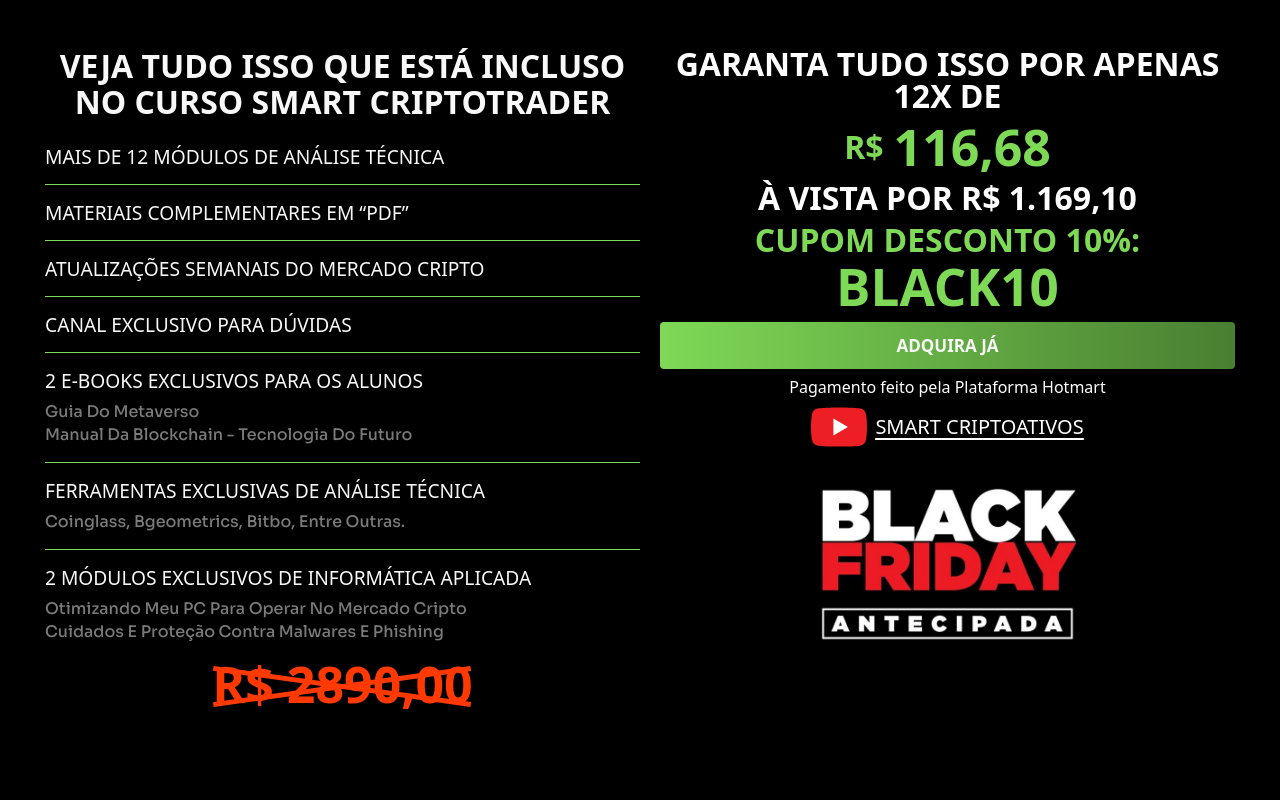
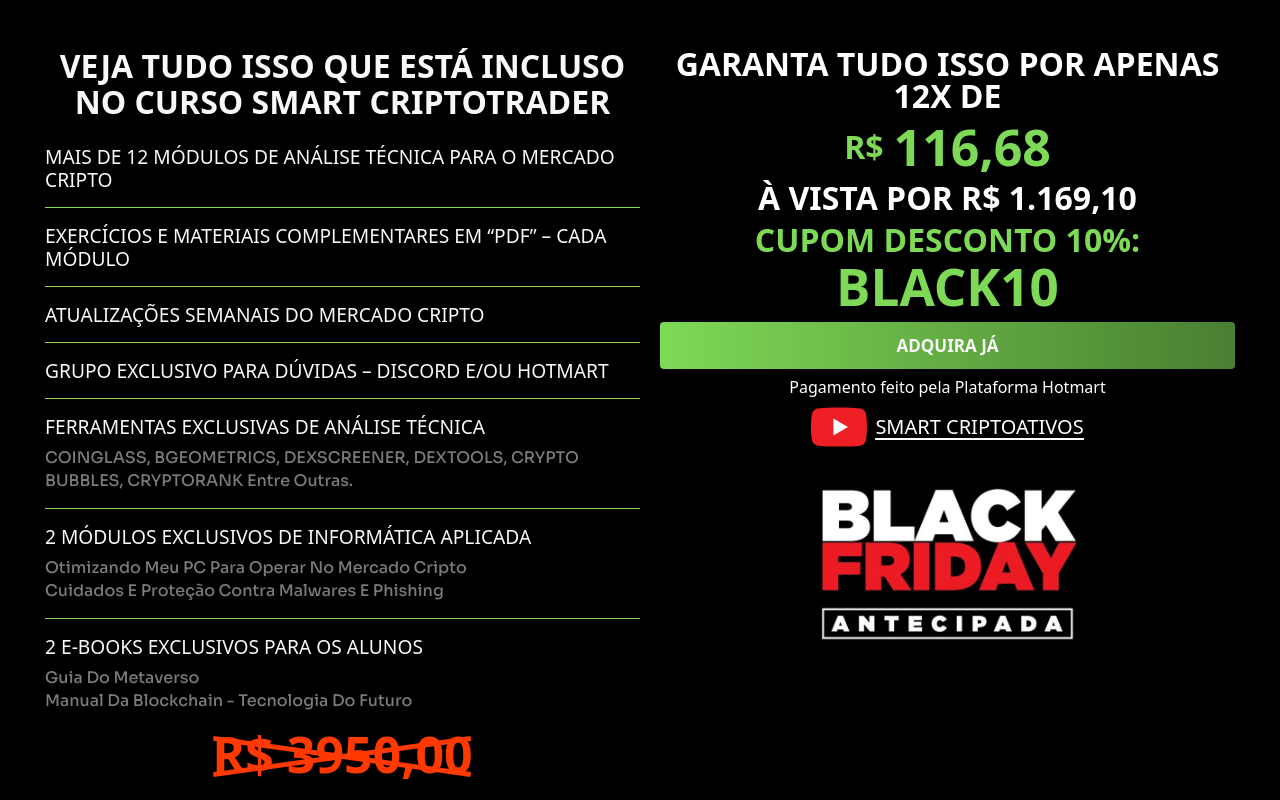
Before and after one commit to WeslleySORDev/smart-criptoativos, a React (Vite) app: page / in a window 1280 px wide. Shown: the part 4720-5520 px from the top of the page. Built offline with nearby package versions, Linux system fonts and the light colour scheme; a web font is replaced by a local one.

Commit message:
feat: atualização do VEJA TUDO ISSO QUE ESTÁ INCLUSO NO CURSO SMART CRIPTOTRADER

```diff
--- a/src/screens/see-the-plans.jsx
+++ b/src/screens/see-the-plans.jsx
@@ -12,29 +12,23 @@
               </h2>
               <ul className="divide-y divide-[#7ed956] text-[16px]/[1.2em] font-medium capitalize text-[#f8f8f8] md:text-[2.5vw] lg:text-[1.5vw] [&>li]:pb-[16px] [&>li]:pt-[16px] [&>li_ul]:mt-[8px]">
                 <li className="capitalize">
-                  MAIS DE 12 MÓDULOS DE ANÁLISE TÉCNICA
+                  MAIS DE 12 MÓDULOS DE ANÁLISE TÉCNICA PARA O MERCADO CRIPTO
                 </li>
                 <li className="capitalize">
-                  MATERIAIS COMPLEMENTARES EM “PDF”
+                  EXERCÍCIOS E MATERIAIS COMPLEMENTARES EM “PDF” – CADA MÓDULO
                 </li>
                 <li className="capitalize">
                   ATUALIZAÇÕES SEMANAIS DO MERCADO CRIPTO
                 </li>
-                <li className="capitalize">CANAL EXCLUSIVO PARA DÚVIDAS</li>
                 <li className="capitalize">
-                  2 E-BOOKS EXCLUSIVOS PARA OS ALUNOS
-                  <ul className="pt-0 font-sora text-[14.592px] text-[#7a7a7a] lg:text-[16px]">
-                    <li className="capitalize">Guia do Metaverso</li>
-                    <li className="capitalize">
-                      Manual da Blockchain - Tecnologia do Futuro
-                    </li>
-                  </ul>
+                  GRUPO EXCLUSIVO PARA DÚVIDAS – DISCORD E/OU HOTMART
                 </li>
                 <li className="capitalize">
                   FERRAMENTAS EXCLUSIVAS DE ANÁLISE TÉCNICA
                   <ul className="pt-0 font-sora text-[14.592px] text-[#7a7a7a] lg:text-[16px]">
                     <li className="capitalize">
-                      Coinglass, Bgeometrics, Bitbo, entre outras.
+                      COINGLASS, BGEOMETRICS, DEXSCREENER, DEXTOOLS, CRYPTO
+                      BUBBLES, CRYPTORANK entre outras.
                     </li>
                   </ul>
                 </li>
@@ -49,10 +43,19 @@
                     </li>
                   </ul>
                 </li>
+                <li className="capitalize">
+                  2 E-BOOKS EXCLUSIVOS PARA OS ALUNOS
+                  <ul className="pt-0 font-sora text-[14.592px] text-[#7a7a7a] lg:text-[16px]">
+                    <li className="capitalize">Guia do Metaverso</li>
+                    <li className="capitalize">
+                      Manual da Blockchain - Tecnologia do Futuro
+                    </li>
+                  </ul>
+                </li>
               </ul>
               <div className="flex w-full justify-center">
                 <h3 className="cut-through mb-[10px] text-center text-[50px]/[1em] font-semibold uppercase text-[#ff3900]">
-                  R$ 2890,00
+                  R$ 3950,00
                 </h3>
               </div>
             </div>
@@ -66,8 +69,9 @@
                 à vista por R$ 1.169,10
               </h3>
 
-              <p className="flex flex-col gap-[10px_20px] text-center text-2xl font-bold uppercase text-[#7ed956] md:text-[3.5vw] lg:text-[2.5vw] mb-4">
-                CUPOM DESCONTO 10%: <span className='text-4xl lg:text-[4vw]'>BLACK10</span>
+              <p className="mb-4 flex flex-col gap-[10px_20px] text-center text-2xl font-bold uppercase text-[#7ed956] md:text-[3.5vw] lg:text-[2.5vw]">
+                CUPOM DESCONTO 10%:{' '}
+                <span className="text-4xl lg:text-[4vw]">BLACK10</span>
               </p>
 
               <Button
@@ -101,7 +105,7 @@
                 </a>
               </div>
               <img
-                className="mt-8 mx-auto w-64"
+                className="mx-auto mt-8 w-64"
                 src="/assets/see-the-plans/black_friday.png"
               />
             </div>
```
